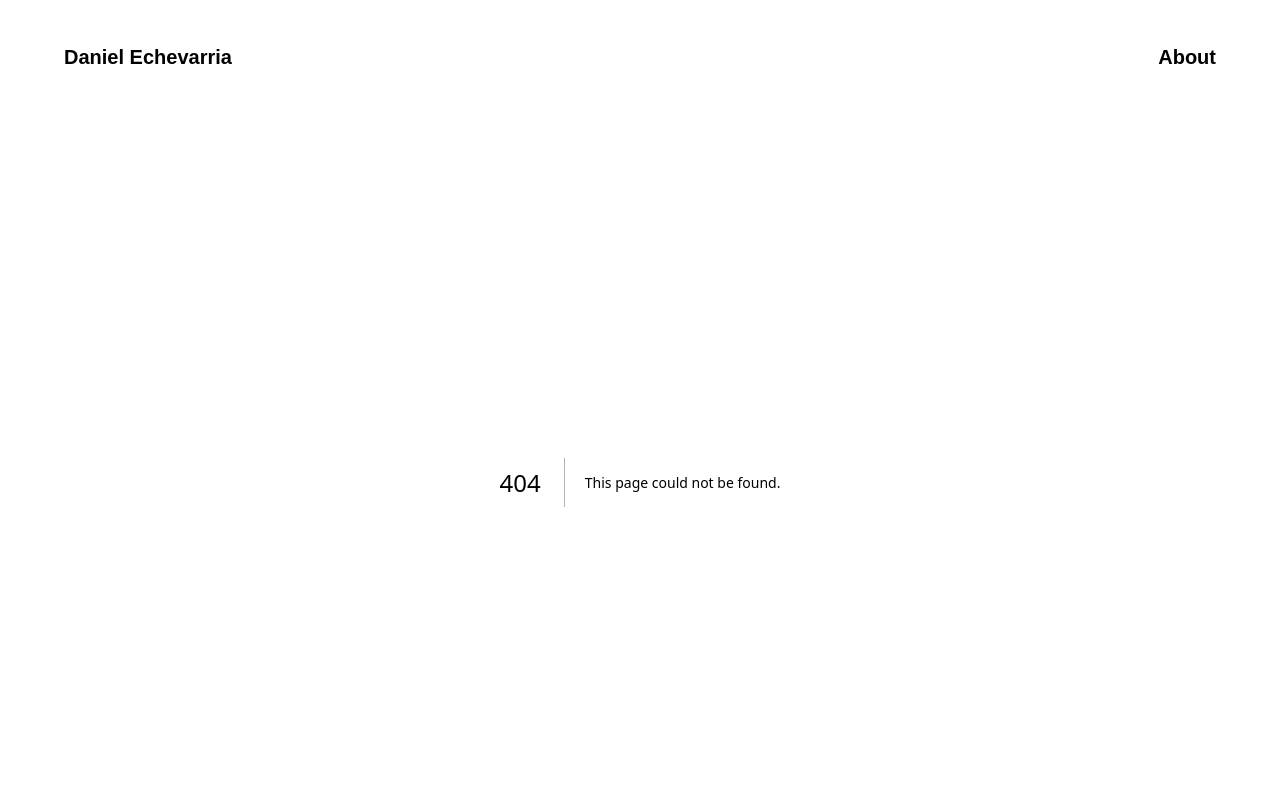
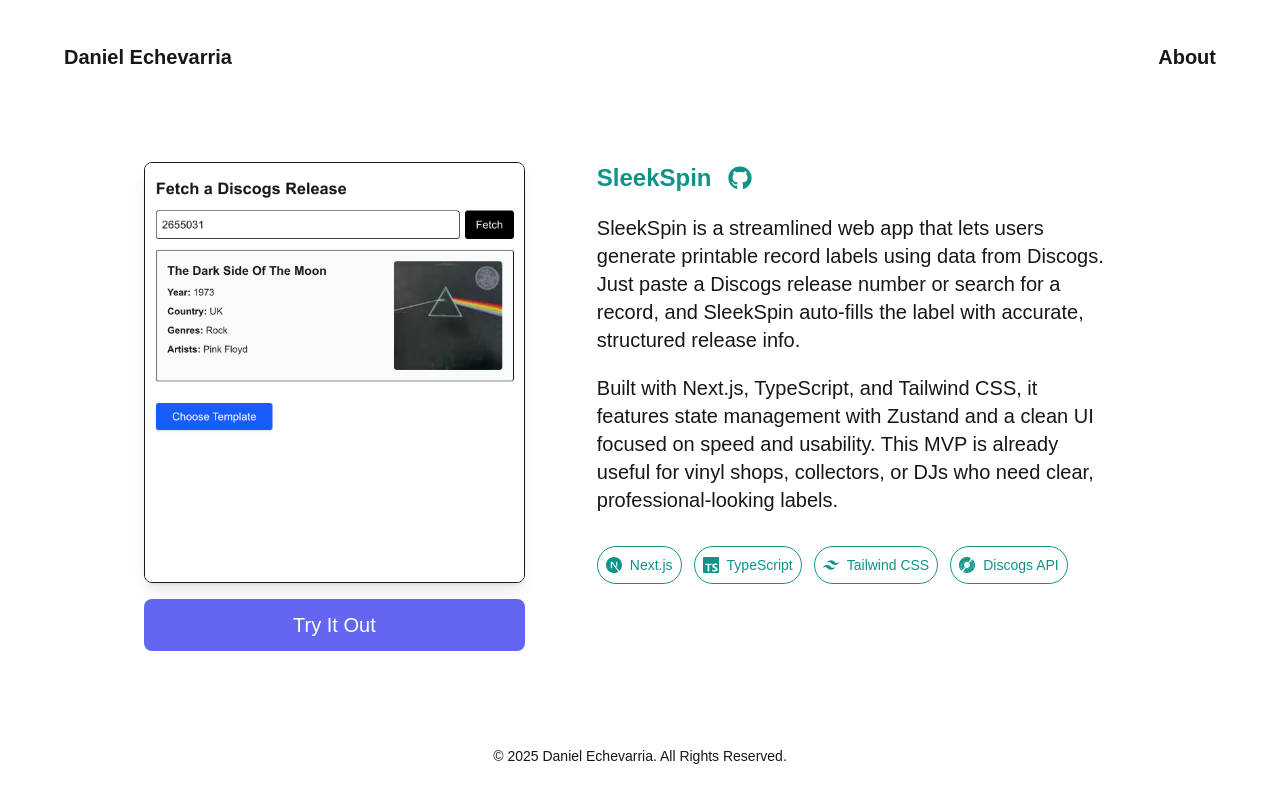
Before and after one commit to daniel-echevarria/portfolio, a Next.js app: page /projects/sleekspin in a window 1280 px wide. Before the commit this address had no page. Shown: the top 800 px of the page. Built offline with nearby package versions, Linux system fonts and the light colour scheme.

Commit message:
Add sleekspin project

```diff
--- /dev/null
+++ b/src/app/projects/sleekspin/page.tsx
@@ -0,0 +1,30 @@
+import React from "react";
+import projects from "../../../data/projects.json";
+import ProjectPage from "@/app/ui/ProjectPage";
+
+export default function Page() {
+  const sleekspin = projects.find((pro) => pro.id === "sleekspin");
+
+  const Text = () => {
+    return (
+      <div>
+        <p className="mt-5">
+          SleekSpin is a streamlined web app that lets users generate printable
+          record labels using data from Discogs. Just paste a Discogs release
+          number or search for a record, and SleekSpin auto-fills the label with
+          accurate, structured release info.
+        </p>
+        <p className="mt-5">
+          Built with Next.js, TypeScript, and Tailwind CSS, it features state
+          management with Zustand and a clean UI focused on speed and usability.
+          This MVP is already useful for vinyl shops, collectors, or DJs who
+          need clear, professional-looking labels.
+        </p>
+      </div>
+    );
+  };
+
+  return (
+    <>{sleekspin && <ProjectPage project={sleekspin} text={<Text />} />}</>
+  );
+}
--- a/src/app/ui/TechnologyTile.tsx
+++ b/src/app/ui/TechnologyTile.tsx
@@ -16,7 +16,6 @@
   color: string;
 }) => {
   const { borderColor, textColor, hoverColor } = colorClasses[color];
-  console.log(hoverColor);
   return (
     <span
       className={`flex items-center gap-2 text-sm border p-2 rounded-3xl ${borderColor} ${textColor} ${hoverColor} hover:text-white`}
--- a/src/data/colorClasses.tsx
+++ b/src/data/colorClasses.tsx
@@ -34,6 +34,12 @@
     hoverColor: "hover:bg-orange-600",
     bgColor: "bg-orange-600",
   },
+  teal: {
+    borderColor: "border-teal-600",
+    textColor: "text-teal-600",
+    hoverColor: "hover:bg-teal-600",
+    bgColor: "bg-teal-600",
+  },
 };
 
 export default colorClasses;
--- a/src/data/projects.json
+++ b/src/data/projects.json
@@ -1,4 +1,25 @@
 [
+   {
+    "id": "sleekspin",
+    "title": "SleekSpin",
+    "subtitle": "Create printable record labels using Discogs data",
+    "liveLink": "https://sleekspin.com",
+    "githubLink": "https://github.com/daniel-echevarria/sleekspin",
+    "clientLink": "sleekspin",
+    "color": "teal",
+    "technologies": [
+      "nextjs",
+      "typescript",
+      "tailwindcss",
+      "discogs-api"
+    ],
+    "image": {
+      "src": "/sleekspin.png",
+      "alt": "SleekSpin app screen shot",
+      "width": 1300,
+      "height": 1600
+    }
+  },
   {
     "id": "slick",
     "title": "Slick Messenger",
@@ -77,4 +98,5 @@
     },
     "technologies": ["ruby"]
   }
+
 ]
--- a/src/data/technologies.tsx
+++ b/src/data/technologies.tsx
@@ -1,15 +1,31 @@
-import { FaReact } from "react-icons/fa";
-import { SiRubyonrails } from "react-icons/si";
-import { SiPostgresql } from "react-icons/si";
-import { SiCss3 } from "react-icons/si";
-import { SiJavascript } from "react-icons/si";
-import { SiRuby } from "react-icons/si";
+import { IconType } from "react-icons";
+import {
+  SiNextdotjs,
+  SiTypescript,
+  SiTailwindcss,
+  SiDiscogs,
+  SiReact,
+  SiJavascript,
+  SiCss3,
+  SiRubyonrails,
+  SiRuby,
+  SiPostgresql,
+} from "react-icons/si";
 
-const Technologies = {
-  javascript: { name: "Javascript", icon: SiJavascript },
-  react: { name: "React", icon: FaReact },
+export type Technology = {
+  name: string;
+  icon: IconType;
+};
+
+const Technologies: Record<string, Technology> = {
+  nextjs: { name: "Next.js", icon: SiNextdotjs },
+  typescript: { name: "TypeScript", icon: SiTypescript },
+  tailwindcss: { name: "Tailwind CSS", icon: SiTailwindcss },
+  "discogs-api": { name: "Discogs API", icon: SiDiscogs },
+  react: { name: "React", icon: SiReact },
+  rails: { name: "Ruby on Rails", icon: SiRubyonrails },
+  javascript: { name: "JavaScript", icon: SiJavascript },
   ruby: { name: "Ruby", icon: SiRuby },
-  rails: { name: "Rails", icon: SiRubyonrails },
   postgresql: { name: "PostgreSQL", icon: SiPostgresql },
   css: { name: "CSS3", icon: SiCss3 },
 };
```
Also changed, not shown: public/sleekspin.png (added).
